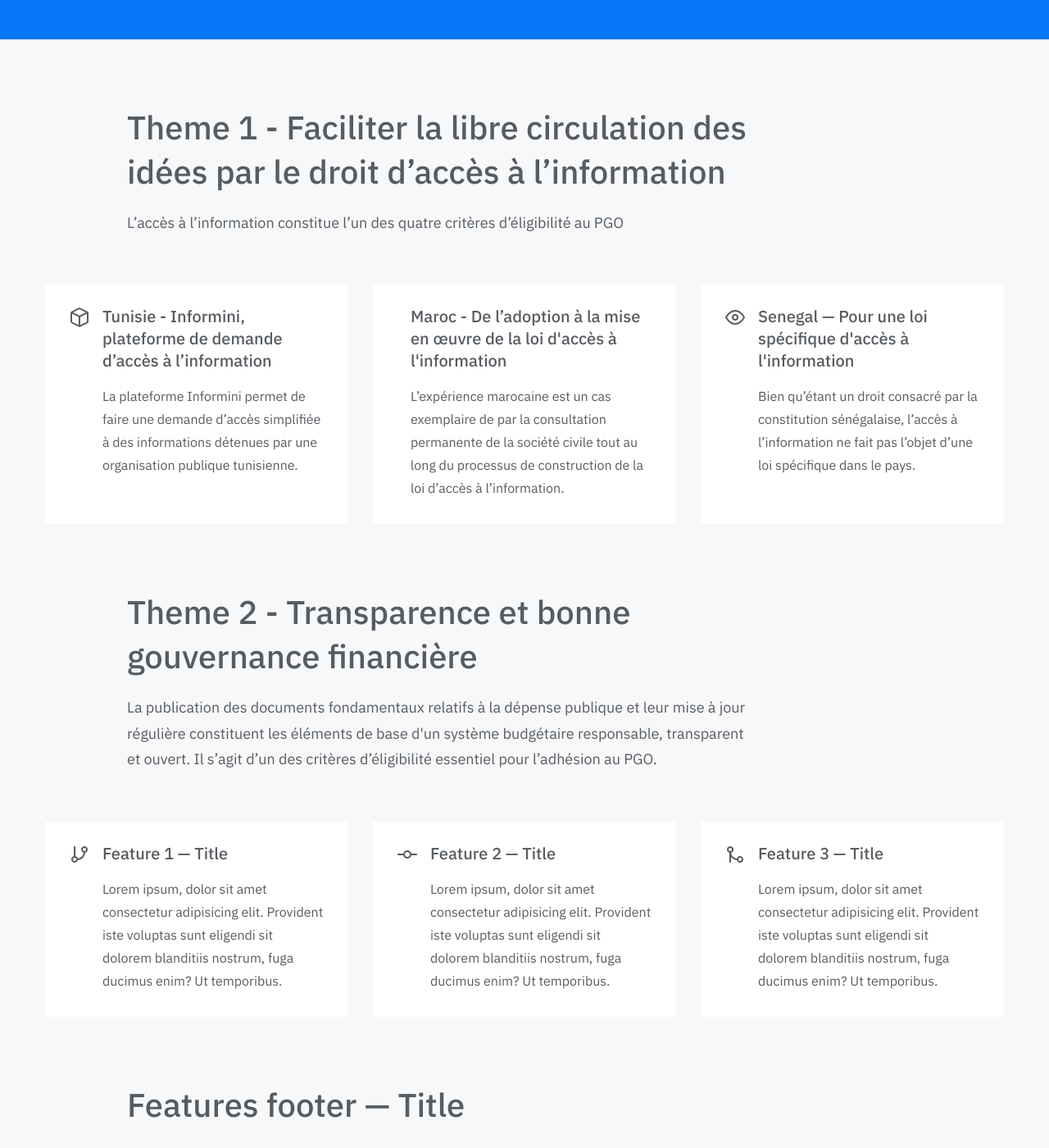
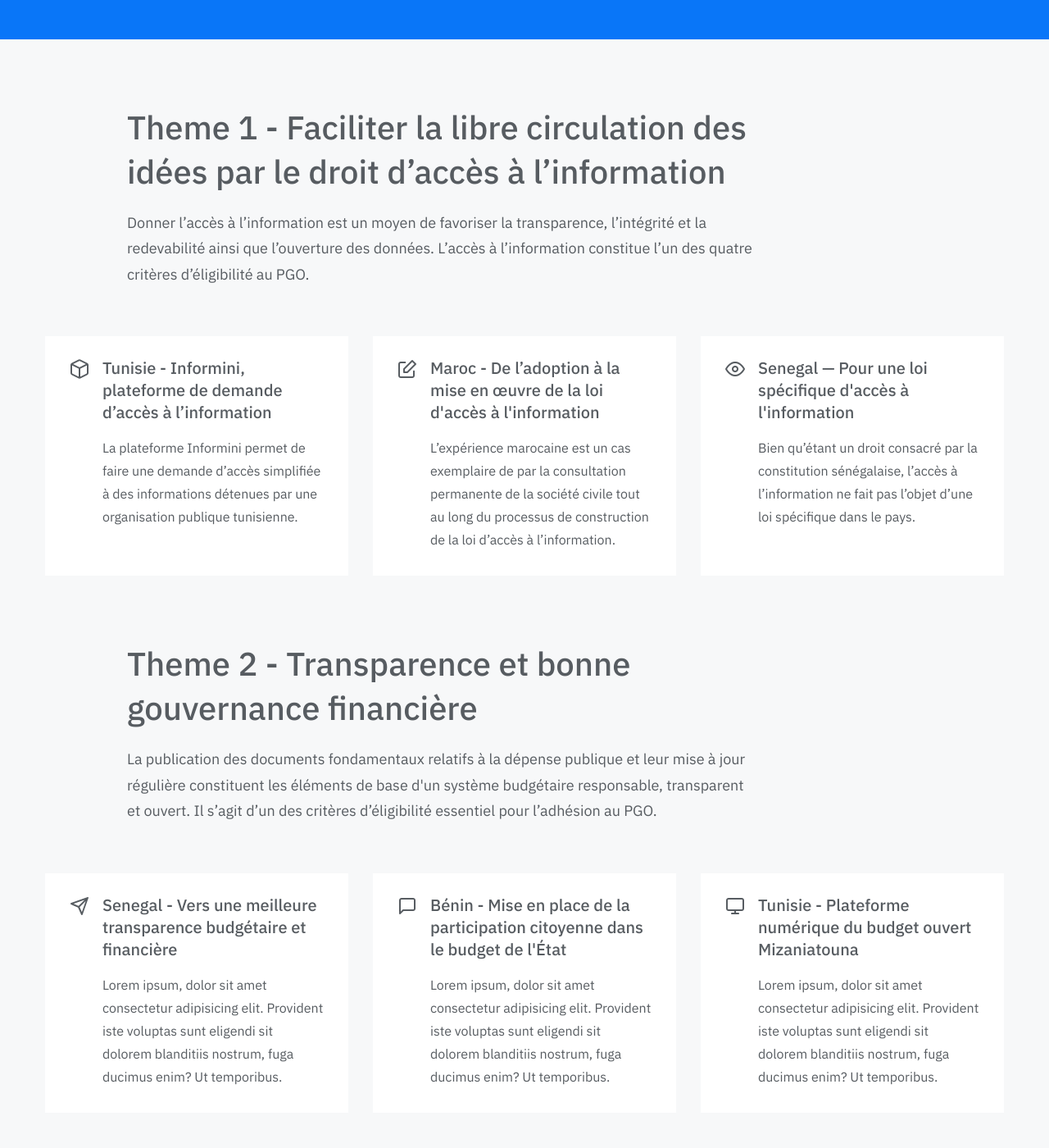
Before and after one commit to cecilaki/guide, a Jekyll site: the page built from index.md, in a window 1280 px wide and 1400 px high, scrolled down 532 px. Shown: the whole window at 82% size. Built offline with Jekyll 4.4.1, drawn with Linux system fonts in a browser that asks for light colours; some web fonts are replaced.

Commit message:
Update index.md

```diff
--- a/index.md
+++ b/index.md
@@ -29,29 +29,29 @@
 features:
     rows: # Add feature rows below, there are examples with all available options
         - title: Theme 1 - Faciliter la libre circulation des idées par le droit d’accès à l’information
-          description: L’accès à l’information constitue l’un des quatre critères d’éligibilité au PGO
+          description: Donner l’accès à l’information est un moyen de favoriser la transparence, l’intégrité et la redevabilité ainsi que l’ouverture des données. L’accès à l’information constitue l’un des quatre critères d’éligibilité au PGO.
           grid: # Add feature grid items below, there are examples with all available options
               - title: Tunisie - Informini, plateforme de demande d’accès à l’information
                 description: La plateforme Informini permet de faire une demande d’accès simplifiée à des informations détenues par une organisation publique tunisienne.
                 icon: box # Choose from 266 icons in "Feather" icon set, list of all icons is available here - https://feathericons.com
               - title: Maroc - De l’adoption à la mise en œuvre de la loi d'accès à l'information
                 description: L’expérience marocaine est un cas exemplaire de par la consultation permanente de la société civile tout au long du processus de construction de la loi d’accès à l’information.
-                icon: pen-tool
+                icon: edit
               - title: Senegal — Pour une loi spécifique d'accès à l'information
                 description: Bien qu’étant un droit consacré par la constitution sénégalaise, l’accès à l’information ne fait pas l’objet d’une loi spécifique dans le pays.
                 icon: eye
         - title: Theme 2 - Transparence et bonne gouvernance financière
           description: La publication des documents fondamentaux relatifs à la dépense publique et leur mise à jour régulière constituent les éléments de base d'un système budgétaire responsable, transparent et ouvert. Il s’agit d’un des critères d’éligibilité essentiel pour l’adhésion au PGO.
           grid:
-              - title: Feature 1 — Title
+              - title: Senegal - Vers une meilleure transparence budgétaire et financière
                 description: Lorem ipsum, dolor sit amet consectetur adipisicing elit. Provident iste voluptas sunt eligendi sit dolorem blanditiis nostrum, fuga ducimus enim? Ut temporibus.
-                icon: git-branch
-              - title: Feature 2 — Title
+                icon: send
+              - title: Bénin - Mise en place de la participation citoyenne dans le budget de l'État
                 description: Lorem ipsum, dolor sit amet consectetur adipisicing elit. Provident iste voluptas sunt eligendi sit dolorem blanditiis nostrum, fuga ducimus enim? Ut temporibus.
-                icon: git-commit
-              - title: Feature 3 — Title
+                icon: message-square
+              - title: Tunisie - Plateforme numérique du budget ouvert Mizaniatouna
                 description: Lorem ipsum, dolor sit amet consectetur adipisicing elit. Provident iste voluptas sunt eligendi sit dolorem blanditiis nostrum, fuga ducimus enim? Ut temporibus.
-                icon: git-merge
+                icon: monitor
     footer: # Set features section footer variables
         title: Features footer — Title
         description: Features footer — Description
```
